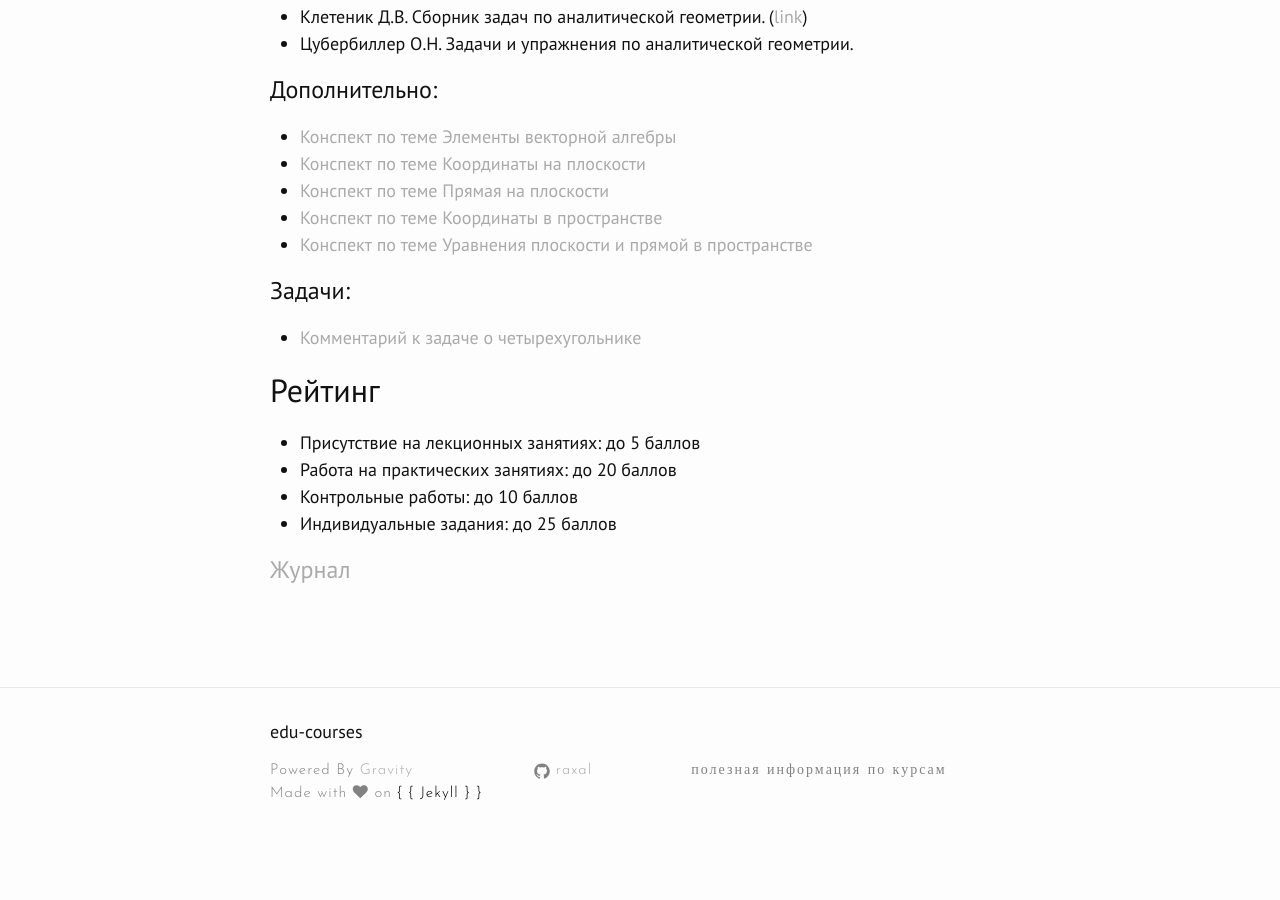
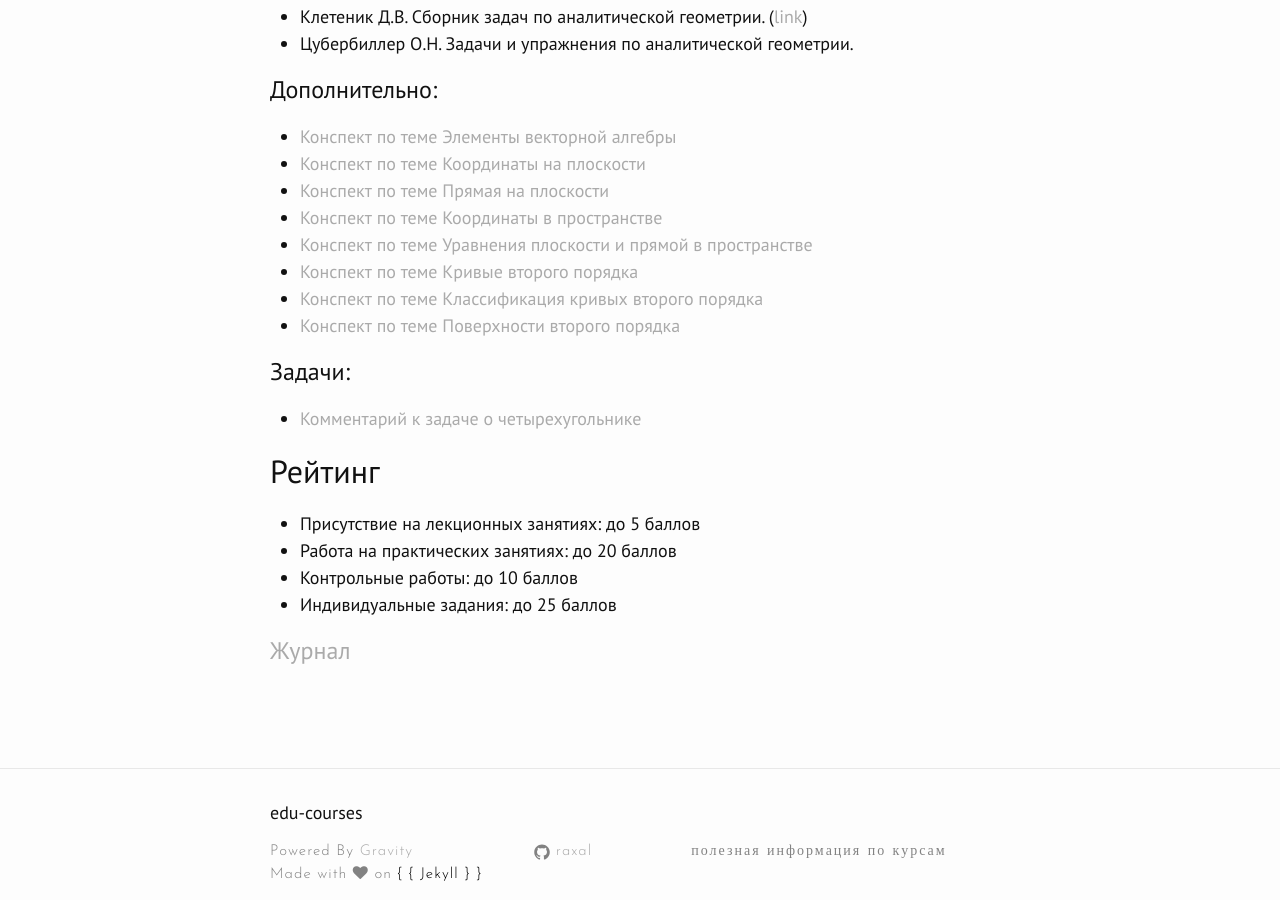
Before and after one commit to raxal/edu, a Jekyll site: the page built from _posts/2017-02-01-2017-spring-geometry-1.md, in a window 1280 px wide and 900 px high, scrolled down 1182 px. Built offline with Jekyll 4.4.1, drawn with Linux system fonts in a browser that asks for light colours; nearby versions of some CDN libraries; before the commit the page ends 2047 px from its top, so only the background shows below that.

Commit message:
Add docs to 2017-spring/geometry-1

```diff
--- a/_posts/2017-02-01-2017-spring-geometry-1.md
+++ b/_posts/2017-02-01-2017-spring-geometry-1.md
@@ -42,6 +42,9 @@ categories: course
 - [Конспект по теме Прямая на плоскости](https://github.com/raxal/edu-courses/raw/master/docs/geometry/lection03_an.pdf)
 - [Конспект по теме Координаты в пространстве](https://github.com/raxal/edu-courses/raw/master/docs/geometry/lection04_an.pdf)
 - [Конспект по теме Уравнения плоскости и прямой в пространстве](https://github.com/raxal/edu-courses/raw/master/docs/geometry/lection05_an.pdf)
+- [Конспект по теме Кривые второго порядка](https://github.com/raxal/edu-courses/raw/master/docs/geometry/lection06_an.pdf)
+- [Конспект по теме Классификация кривых второго порядка](https://github.com/raxal/edu-courses/raw/master/docs/geometry/lection07_an.pdf)
+- [Конспект по теме Поверхности второго порядка](https://github.com/raxal/edu-courses/raw/master/docs/geometry/lection08_an.pdf)
 
 Задачи:
 
```
